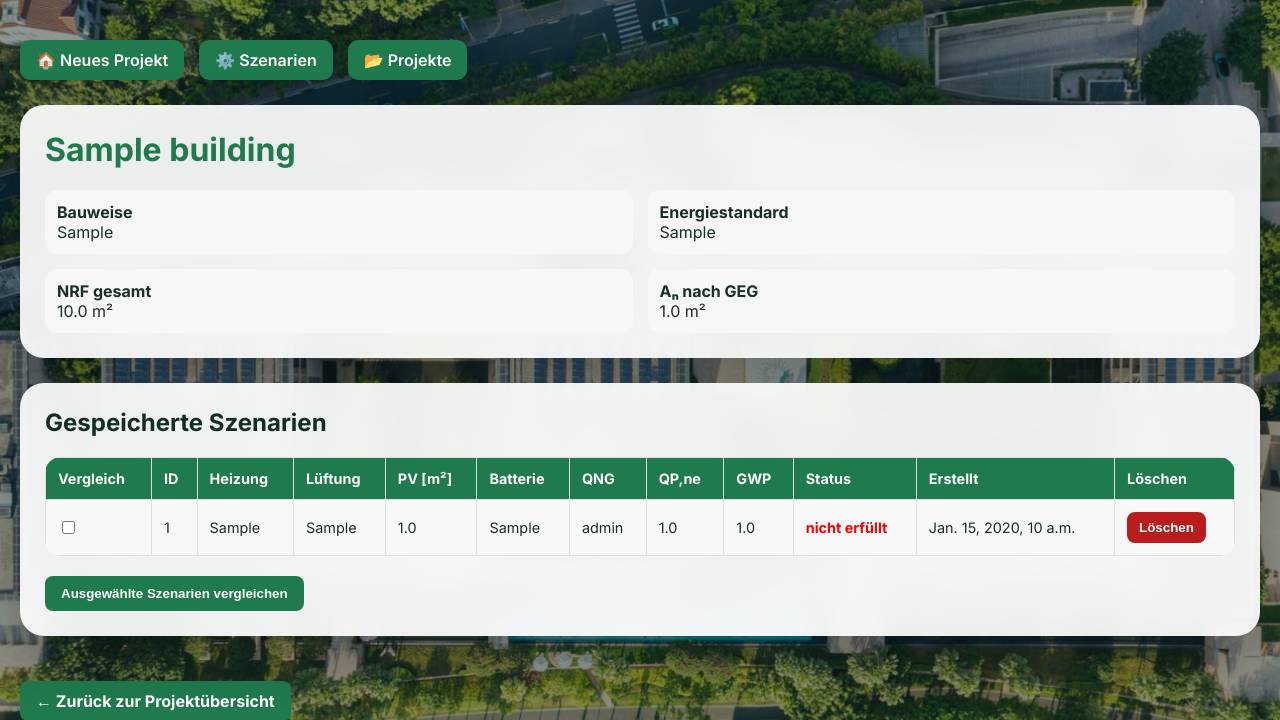
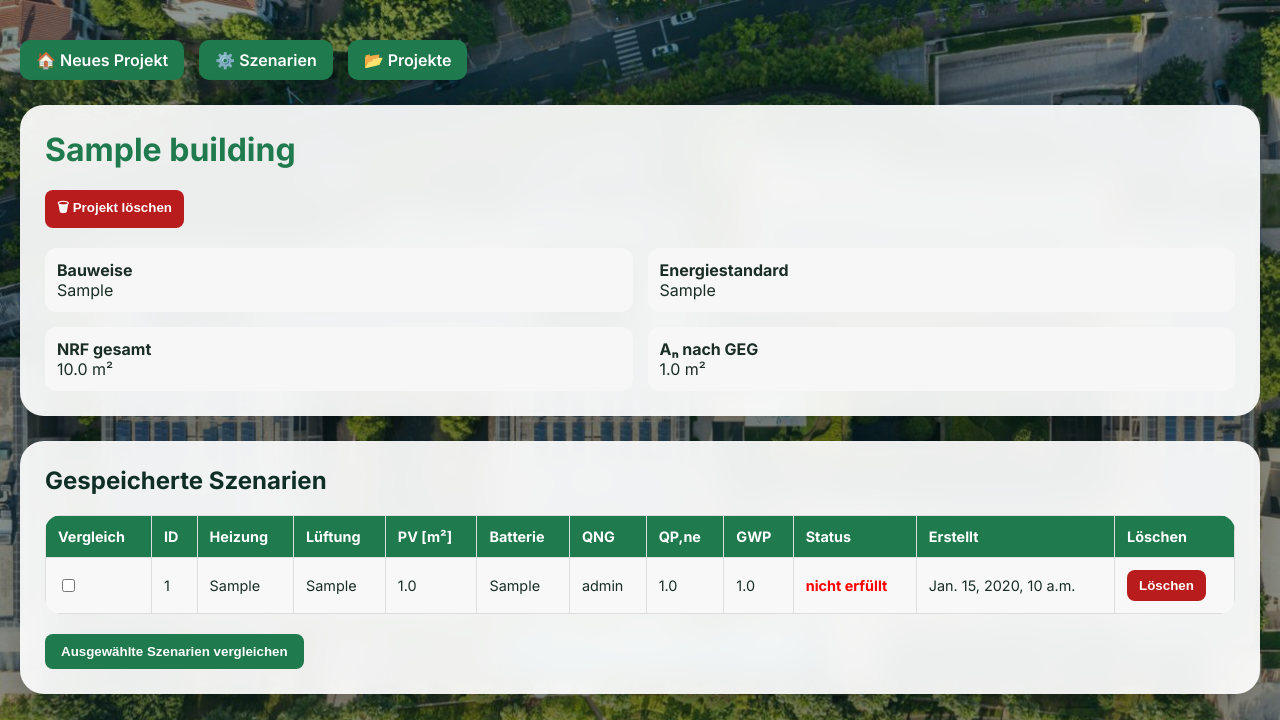
Before and after one commit to DBM-THA/Absch-tzung-der-Geb-ude-kobilanz-nach-QNG, a Django app: page /project/1/ in a window 1280 px wide. Shown: the top 720 px of the page. Run offline with Django 5.2, Linux system fonts and the light colour scheme; tables that the repository leaves empty hold one stand-in row (values such as "Sample post").

Commit message:
Implement project deletion form with confirmation
Added a form to delete the project with a confirmation prompt.

```diff
--- a/qngapp/templates/qngapp/project_detail.html
+++ b/qngapp/templates/qngapp/project_detail.html
@@ -170,6 +170,21 @@ tr:nth-child(even){
 
     <div class="card">
         <h1>{{ building.project_name }}</h1>
+        <form
+            method="post"
+            action="{% url 'delete_project' building.id %}"
+            style="margin-bottom:20px;"
+        >
+            {% csrf_token %}
+
+            <button
+                type="submit"
+                class="delete-btn"
+                onclick="return confirm('Projekt wirklich löschen?')"
+            >
+                🗑 Projekt löschen
+            </button>
+        </form>
 
         <div class="info-grid">
             <div class="info-box">
```
